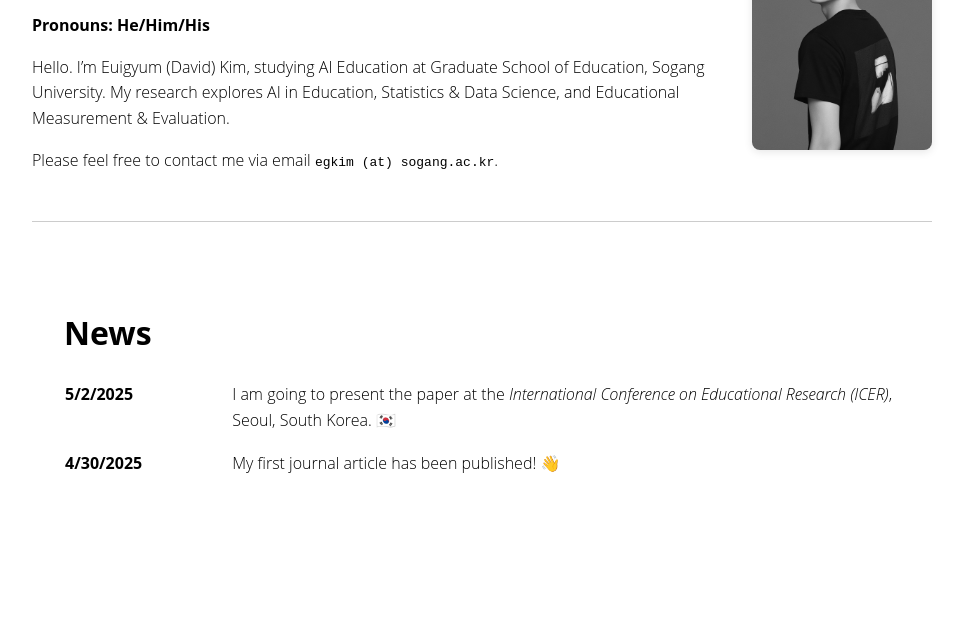
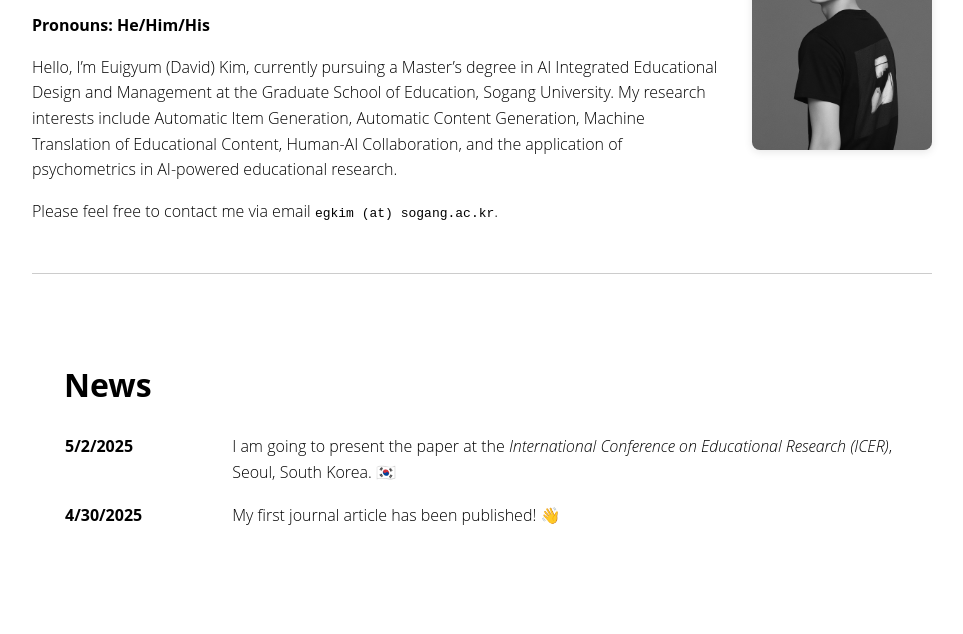
Before and after one commit to euigyum-kim/euigyum-kim.github.io, a plain HTML site: page index.html in a window 1280 px wide. Shown: the part 166-800 px from the top of the page, without its empty margins (158-1121 px from the left). Drawn offline with Linux system fonts and the light colour scheme.

Commit message:
Update index.html

```diff
--- a/index.html
+++ b/index.html
@@ -2,7 +2,7 @@
 <html lang="en">
 <head>
   <meta charset="UTF-8">
-  <title>Euigyum Kim | Masters Student in Sogang University</title>
+  <title>Euigyum (David) Kim</title>
   <meta name="viewport" content="width=device-width, initial-scale=1">
   <link href="https://fonts.googleapis.com/css2?family=Roboto&display=swap" rel="stylesheet">
   <link rel="stylesheet" href="style.css">
@@ -37,7 +37,7 @@
   <div class="intro-text">
     <h1>Euigyum Kim</h1>
     <p><strong>Pronouns: He/Him/His</strong></p>
-    <p>Hello. I’m Euigyum (David) Kim, studying AI Education at Graduate School of Education, Sogang University. My research explores AI in Education, Statistics & Data Science, and Educational Measurement & Evaluation.</p>
+    <p>Hello, I’m Euigyum (David) Kim, currently pursuing a Master’s degree in AI Integrated Educational Design and Management at the Graduate School of Education, Sogang University. My research interests include Automatic Item Generation, Automatic Content Generation, Machine Translation of Educational Content, Human-AI Collaboration, and the application of psychometrics in AI-powered educational research.</p>
     <p>Please feel free to contact me via email <code>egkim (at) sogang.ac.kr</code>.</p>
   </div>
   <div class="profile-img">
```
